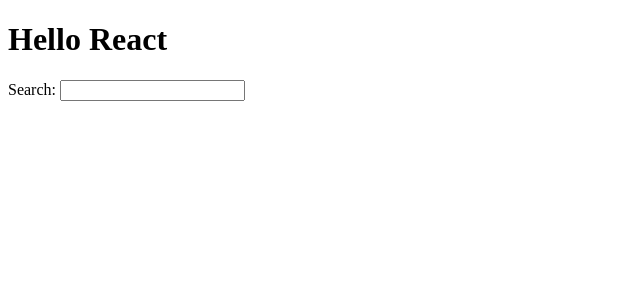
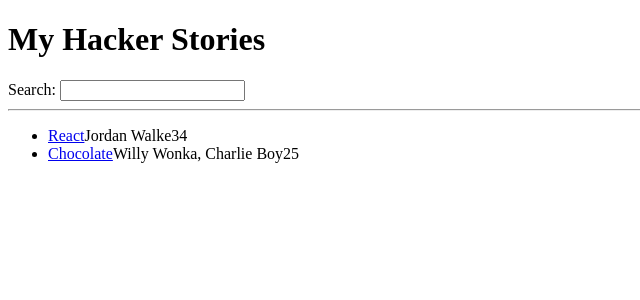
Before and after one commit to Meshia13/hacker-stories, a React (Vite) app: page / in a window 1280 px wide. Shown: the top 300 px of the page, without its empty margins (0-640 px from the left). Built offline with nearby package versions, Linux system fonts and the light colour scheme.

Commit message:
updated eslint.config.js, app.jsx, created Search and List component

```diff
--- a/eslint.config.js
+++ b/eslint.config.js
@@ -29,6 +29,7 @@
       ...react.configs['jsx-runtime'].rules,
       ...reactHooks.configs.recommended.rules,
       'react/jsx-no-target-blank': 'off',
+      "react/prop-types": 0,
       'react-refresh/only-export-components': [
         'warn',
         { allowConstantExport: true },
--- a/src/App.jsx
+++ b/src/App.jsx
@@ -1,12 +1,11 @@
 import * as React from 'react';
 
-function getTitle(title) {
-  return title;
-}
+
 
 const list = [
   {
     title: "React",
+    url: 'https://reactjs.org/',
     author: "Jordan Walke",
     num_comment: 3,
     points: 4,
@@ -14,6 +13,7 @@
   },
   {
     title: "Chocolate",
+    url: 'https://redux.js.org/',
     author: "Willy Wonka, Charlie Boy",
     num_comment: 2,
     points: 5,
@@ -25,15 +25,65 @@
 
   return (
     <div>
+
       <h1>
-        Hello {getTitle("React")}
+        My Hacker Stories
       </h1>
 
-      <label htmlFor="search">Search: </label>
-      <input type="text" id="search" />
+      <Search />
+
+      <hr />
+
+      <List />
+
     </div>
   );
 
 }
 
+function List() {
+
+  return (
+
+    <div>
+
+      <ul>
+
+        {list.map(function (item) {
+          return (
+
+            <li key={item.objectId}>
+
+              <span>
+                <a href={item.url}>{item.title}</a>
+              </span>
+              <span>{item.author}</span>
+              <span>{item.num_comment}</span>
+              <span>{item.points}</span>
+
+            </li>
+          )
+        })}
+      </ul>
+
+  </div>
+
+  )
+}
+
+function Search() {
+
+  return (
+    <>
+
+    <label htmlFor="search">Search: </label>
+    <input type="text" id="search" />
+
+    </>
+  )
+
+}
+
+
+
 export default App;
```
Also changed, not shown: src/List.jsx (added).
